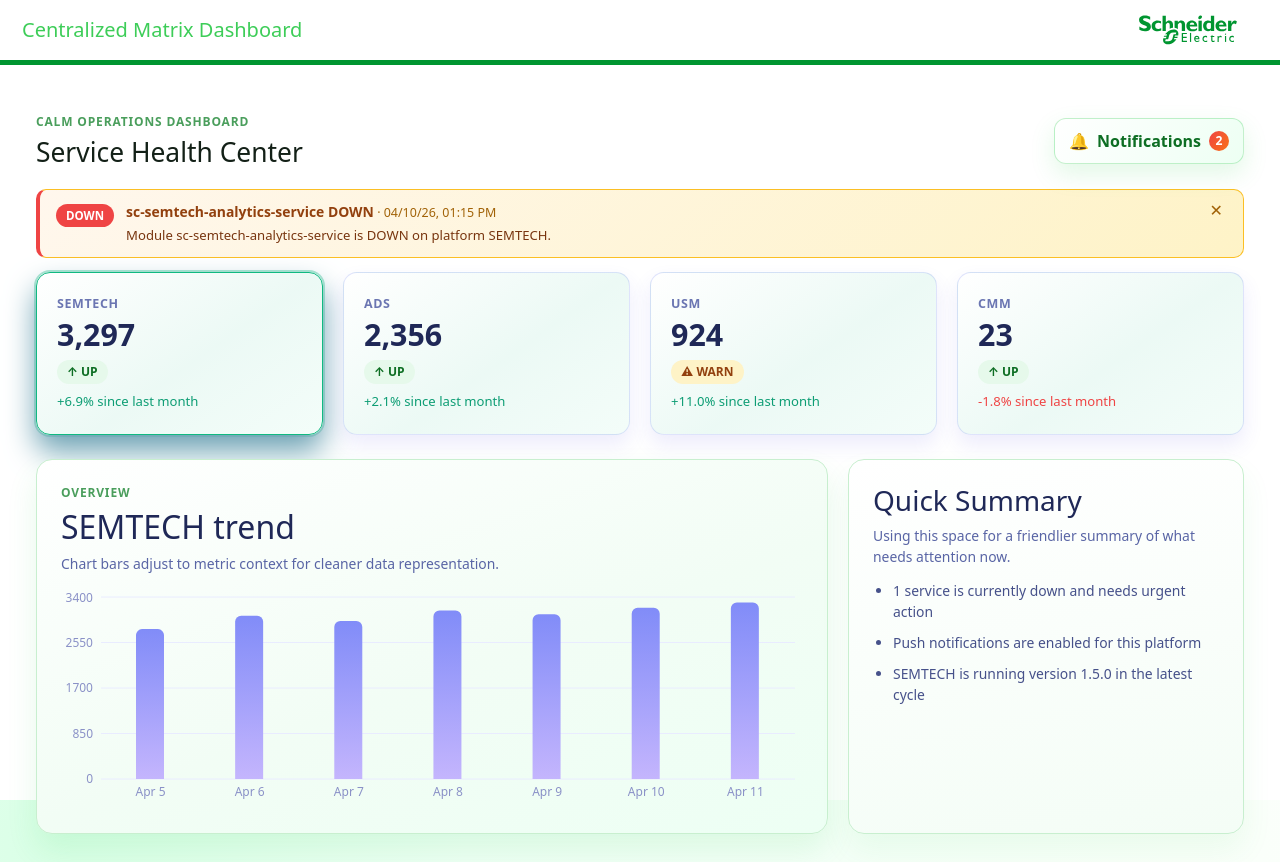
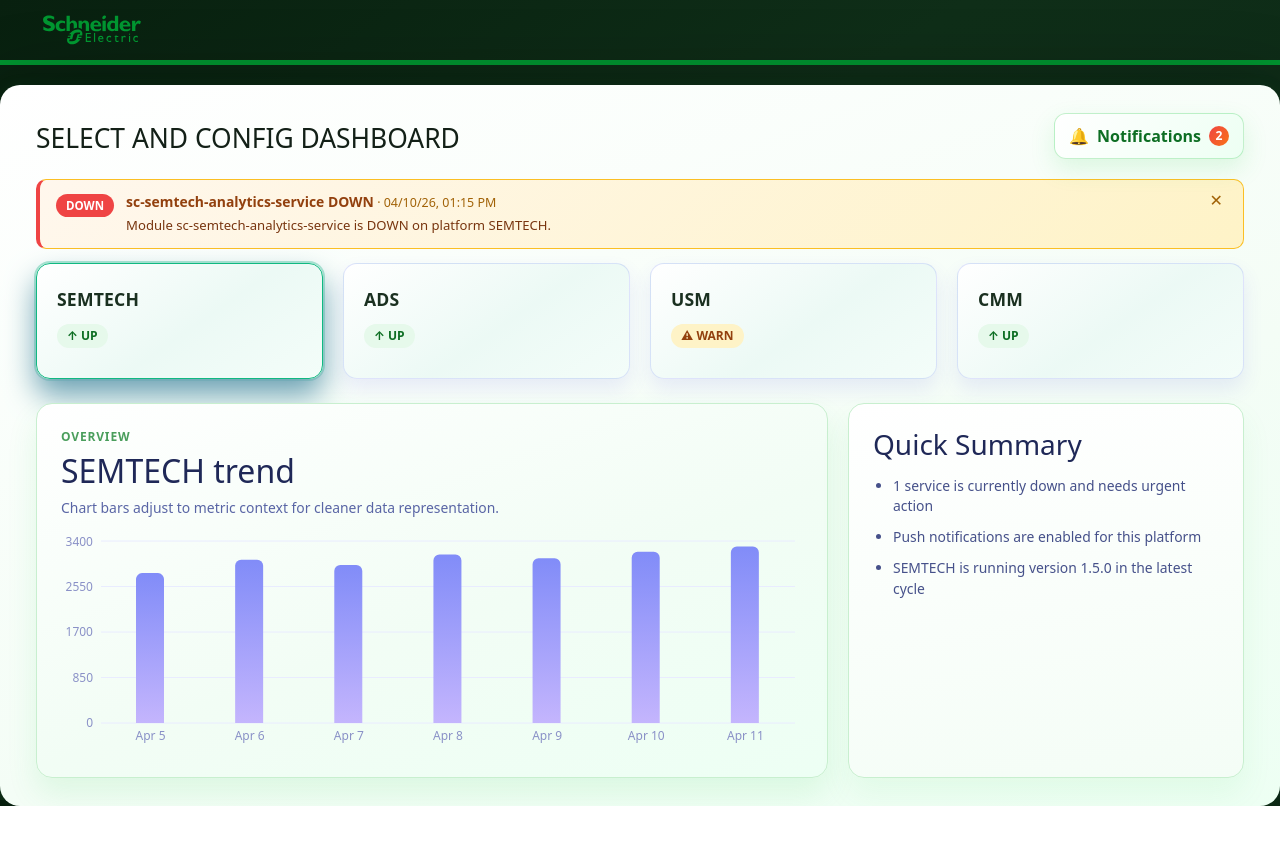
Before and after one commit to AtulPatle123/sc-dashboard, a React (Create React App) app: page / in a window 1280 px wide. After the commit the page ends 806 px from the top, so only its background shows below. Built offline with nearby package versions, Linux system fonts and the light colour scheme.

Commit message:
code optimization

```diff
--- a/src/App.tsx
+++ b/src/App.tsx
@@ -61,19 +61,27 @@
         .flatMap((p) =>
           p.modulesResponse
             .filter((m) => m.status === "DOWN")
-            .map((m) => ({ service: m.name, platform: p.platform, timestamp: p.timestamp }))
+            .map((m) => ({
+              service: m.name,
+              platform: p.platform,
+              timestamp: p.timestamp,
+            })),
         )
         .concat(
           data.flatMap((p) =>
             p.modules
-              .filter((mod) =>
-                p.modulesResponse.some(
-                  (mr) =>
-                    mr.name.endsWith(mod) || mr.name === `sc-${mod}`,
-                ) === false && p.overallStatus === "DOWN"
+              .filter(
+                (mod) =>
+                  p.modulesResponse.some(
+                    (mr) => mr.name.endsWith(mod) || mr.name === `sc-${mod}`,
+                  ) === false && p.overallStatus === "DOWN",
               )
-              .map(() => ({ service: "service", platform: p.platform, timestamp: p.timestamp }))
-          )
+              .map(() => ({
+                service: "service",
+                platform: p.platform,
+                timestamp: p.timestamp,
+              })),
+          ),
         )[0]
     : null;
 
@@ -131,8 +139,7 @@
               </button>
             )}
             <div>
-              <p className="overview-label">Calm Operations Dashboard</p>
-              <h1>Service Health Center</h1>
+              <h1>SELECT AND CONFIG DASHBOARD</h1>
             </div>
           </div>
 
@@ -153,6 +160,7 @@
             <NotificationsPanel
               isVisible={showNotifications}
               notifications={notifications}
+              onClose={() => setShowNotifications(false)}
             />
           </div>
         </header>
@@ -163,13 +171,12 @@
             <span className="alert-badge">down</span>
             <div className="alert-content">
               <span className="alert-title">
-                {downAlert
-                  ? `${downAlert.service} DOWN`
-                  : notifAlert?.title}
+                {downAlert ? `${downAlert.service} DOWN` : notifAlert?.title}
               </span>
               {downAlert && (
                 <span className="alert-timestamp">
-                  {" "}· {formatAlertTime(downAlert.timestamp)}
+                  {" "}
+                  · {formatAlertTime(downAlert.timestamp)}
                 </span>
               )}
               <p className="alert-message">
--- a/src/components/DetailsKPIStrip.tsx
+++ b/src/components/DetailsKPIStrip.tsx
@@ -20,7 +20,7 @@
       (m) =>
         m.name === `sc-${selectedModule}` ||
         m.name === selectedModule ||
-        m.name.endsWith(selectedModule)
+        m.name.endsWith(selectedModule),
     ) ?? selected?.modulesResponse[0];
 
   const deps = moduleInfo?.dependencies ?? [];
@@ -86,9 +86,7 @@
             </div>
             <div className="module-info-cell">
               <span className="info-cell-label">STATUS</span>
-              <span
-                className={`module-status-badge badge-${statusClass}`}
-              >
+              <span className={`module-status-badge badge-${statusClass}`}>
                 {statusArrow} {moduleInfo?.status ?? "—"}
               </span>
             </div>
@@ -112,17 +110,19 @@
                         <span className="dep-card-name">{dep.name}</span>
                       </div>
                       <div className="dep-card-footer">
-                        <span className="dep-instance-tag">1 instance</span>
-                        <span
-                          className={`dep-card-status text-${dep.status.toLowerCase()}`}
-                        >
-                          {dep.status === "UP"
-                            ? "↑"
-                            : dep.status === "DOWN"
-                              ? "↓"
-                              : "⚠"}{" "}
-                          {dep.status}
-                        </span>
+                        {dep.status === "UP" && (
+                          <span className="dep-card-status text-up">↑ UP</span>
+                        )}
+                        {dep.status === "DOWN" && (
+                          <span className="dep-card-status text-down">
+                            ↓ DOWN
+                          </span>
+                        )}
+                        {dep.status === "WARN" && (
+                          <span className="dep-card-status text-warn">
+                            ⚠ WARN
+                          </span>
+                        )}
                       </div>
                     </div>
                   ))}
@@ -182,7 +182,12 @@
       {/* Telemetry Tab */}
       {activeTab === "telemetry" && (
         <div className="tab-empty-state">
-          <div className="tab-empty-icon">📡</div>
+          <div className="tab-empty-icon">
+            <i
+              className="bi bi-graph-up-arrow"
+              style={{ fontSize: "3rem", color: "var(--se-green-dark)" }}
+            />
+          </div>
           <h3>Telemetry</h3>
           <p>
             View real-time telemetry data for <strong>{selectedModule}</strong>.
--- a/src/components/HomeLayout.tsx
+++ b/src/components/HomeLayout.tsx
@@ -159,10 +159,6 @@
 
         <aside className="side-insights">
           <h3>Quick Summary</h3>
-          <p className="overview-subtitle">
-            Using this space for a friendlier summary of what needs attention
-            now.
-          </p>
           <ul className="summary-list">
             {summary.map((line, i) => (
               <li key={i}>{line}</li>
--- a/src/components/MetricsGrid.tsx
+++ b/src/components/MetricsGrid.tsx
@@ -8,15 +8,6 @@
   onNavigateToDetails: (platform: string) => void;
 }
 
-const platformDisplayData: Record<
-  string,
-  { value: string; growth: string; positive: boolean }
-> = {
-  SEMTECH: { value: "3,297", growth: "+6.9% since last month", positive: true },
-  ADS: { value: "2,356", growth: "+2.1% since last month", positive: true },
-  USM: { value: "924", growth: "+11.0% since last month", positive: true },
-  CMM: { value: "23", growth: "-1.8% since last month", positive: false },
-};
 
 export const MetricsGrid: React.FC<MetricsGridProps> = ({
   data,
@@ -27,11 +18,6 @@
   return (
     <section className="metrics-grid">
       {data.map((metric) => {
-        const display = platformDisplayData[metric.platform] ?? {
-          value: String(metric.modulesResponse.length),
-          growth: "",
-          positive: metric.overallStatus === "UP",
-        };
         const statusLower = metric.overallStatus.toLowerCase();
 
         return (
@@ -44,7 +30,6 @@
             }}
           >
             <p className="metric-title">{metric.platform}</p>
-            <p className="metric-number">{display.value}</p>
             <span className={`metric-status-badge badge-${statusLower}`}>
               {metric.overallStatus === "UP"
                 ? "↑ UP"
@@ -52,13 +37,6 @@
                   ? "↓ DOWN"
                   : "⚠ WARN"}
             </span>
-            {display.growth && (
-              <p
-                className={`metric-growth ${display.positive ? "positive" : "negative"}`}
-              >
-                {display.growth}
-              </p>
-            )}
           </button>
         );
       })}
--- a/src/components/NotificationsPanel.tsx
+++ b/src/components/NotificationsPanel.tsx
@@ -6,11 +6,13 @@
 interface NotificationsPanelProps {
   isVisible: boolean;
   notifications: AlertNotification[];
+  onClose: () => void;
 }
 
 export const NotificationsPanel: React.FC<NotificationsPanelProps> = ({
   isVisible,
   notifications,
+  onClose,
 }) => {
   return (
     <AnimatePresence>
@@ -22,6 +24,12 @@
           exit={{ opacity: 0, y: -12, scale: 0.98 }}
           transition={{ duration: 0.25, ease: "easeOut" }}
         >
+          <div className="notif-panel-header">
+            <span className="notif-panel-title">Notifications</span>
+            <button className="notif-close-btn" onClick={onClose} aria-label="Close notifications">
+              <i className="bi bi-x-lg" aria-hidden="true" />
+            </button>
+          </div>
           {notifications.map((item, index) => (
             <motion.article
               key={item.id}
--- a/src/components/header/header.tsx
+++ b/src/components/header/header.tsx
@@ -3,13 +3,10 @@
 
 class Header extends Component {
   render() {
-
     return (
       <div className="se-header-profile-zone">
         <div className="container-fluid ">
           <div className="display-flex header-container">
-            <p className="app-title">Centralized Matrix Dashboard</p>
-
             <div className="justcontent-space-center">
               <div className="display-inline">
                 <img
@@ -18,7 +15,6 @@
                   title="Schneider Electric"
                 />
               </div>
-
             </div>
           </div>
         </div>
--- a/src/styles.css
+++ b/src/styles.css
@@ -1,7 +1,6 @@
 :root {
   font-family: Inter, system-ui, -apple-system, BlinkMacSystemFont, 'Segoe UI', sans-serif;
   color: #1f294f;
-  background: radial-gradient(circle at 5% 5%, #d9ffe6 0%, #eefff4 28%, #f4fff7 54%, #f9fff9 78%, #fdfffd 100%);
 
   /* Schneider Electric brand palette */
   --se-green: #3DCD58;
@@ -22,12 +21,16 @@
 body {
   margin: 0;
   min-height: 100vh;
+  background: linear-gradient(145deg, #08200f 0%, #0f2e18 40%, #0c2716 100%);
 }
 
 .app-shell {
   max-width: 1440px;
   margin: 20px auto;
   padding: 28px 36px;
+  background: linear-gradient(160deg, #ffffff 0%, #f4fdf6 60%, #edfff3 100%);
+  border-radius: 20px;
+  box-shadow: 0 12px 80px rgba(0, 0, 0, 0.45), 0 2px 16px rgba(61, 205, 88, 0.1);
 }
 
 /* ===== TOP BAR ===== */
@@ -235,6 +238,42 @@
   position: relative;
 }
 
+.notif-panel-header {
+  display: flex;
+  justify-content: space-between;
+  align-items: center;
+  padding: 4px 4px 10px;
+  border-bottom: 1px solid #d8f0dc;
+  margin-bottom: 4px;
+}
+
+.notif-panel-title {
+  font-size: 13px;
+  font-weight: 700;
+  color: #0d4a1e;
+  text-transform: uppercase;
+  letter-spacing: 0.06em;
+}
+
+.notif-close-btn {
+  width: 28px;
+  height: 28px;
+  border-radius: 6px;
+  border: 1px solid rgba(61, 205, 88, 0.25);
+  background: var(--se-green-light);
+  color: var(--se-green-text);
+  font-size: 0.8rem;
+  cursor: pointer;
+  display: inline-flex;
+  align-items: center;
+  justify-content: center;
+  transition: background 0.15s ease;
+}
+
+.notif-close-btn:hover {
+  background: var(--se-green-mid);
+}
+
 .notification-panel {
   position: absolute !important;
   top: calc(100% + 10px) !important;
@@ -294,12 +333,11 @@
 }
 
 .metric-title {
-  margin: 0 0 6px;
-  font-size: 0.78rem;
+  margin: 0 0 10px;
+  font-size: 1.1rem;
   font-weight: 700;
-  text-transform: uppercase;
-  color: #6b76b2;
-  letter-spacing: 0.05em;
+  color: #1a3020;
+  letter-spacing: 0.01em;
 }
 
 .metric-number {
@@ -600,6 +638,29 @@
   height: 100%;
 }
 
+.details-panel-header {
+  padding: 18px 24px 14px;
+  background: #ffffff;
+  border-bottom: 1px solid #d8f0dc;
+  display: flex;
+  align-items: center;
+  gap: 14px;
+  flex-shrink: 0;
+}
+
+.details-panel-header h1 {
+  margin: 0;
+  font-size: 1.5rem;
+  font-weight: 700;
+  color: #0d2718;
+  letter-spacing: 0.01em;
+}
+
+.details-panel-header .overview-label {
+  display: block;
+  margin-bottom: 2px;
+}
+
 .details-tabs {
   display: flex;
   border-bottom: 1px solid #d8f0dc;
@@ -665,16 +726,16 @@
 
 .info-cell-label {
   font-size: 11px;
-  font-weight: 700;
+  font-weight: 800;
   text-transform: uppercase;
-  letter-spacing: 0.06em;
-  color: #94a3b8;
+  letter-spacing: 0.08em;
+  color: #64748b;
 }
 
 .info-cell-value {
-  font-size: 13px;
-  font-weight: 600;
-  color: #1e293b;
+  font-size: 14px;
+  font-weight: 700;
+  color: #0f2218;
   white-space: nowrap;
   overflow: hidden;
   text-overflow: ellipsis;
```
